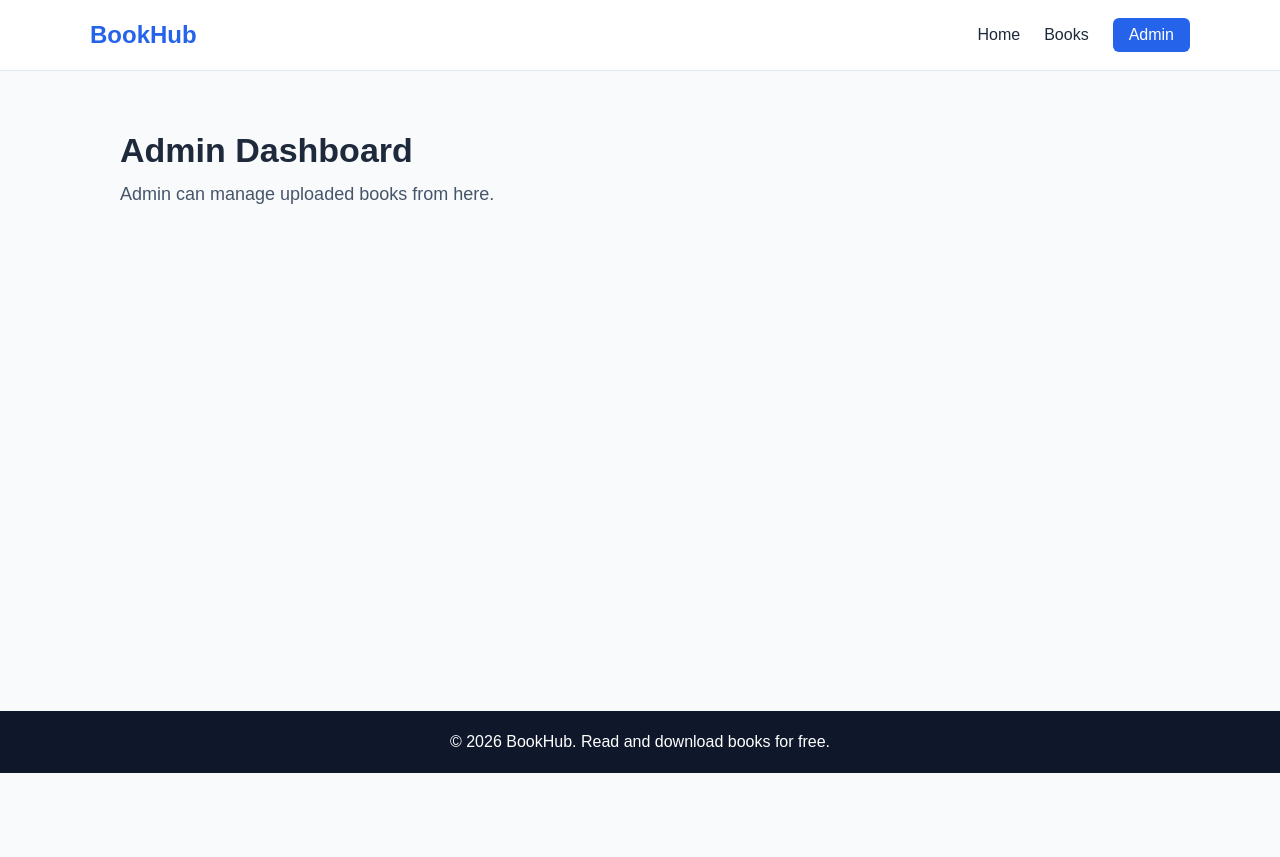
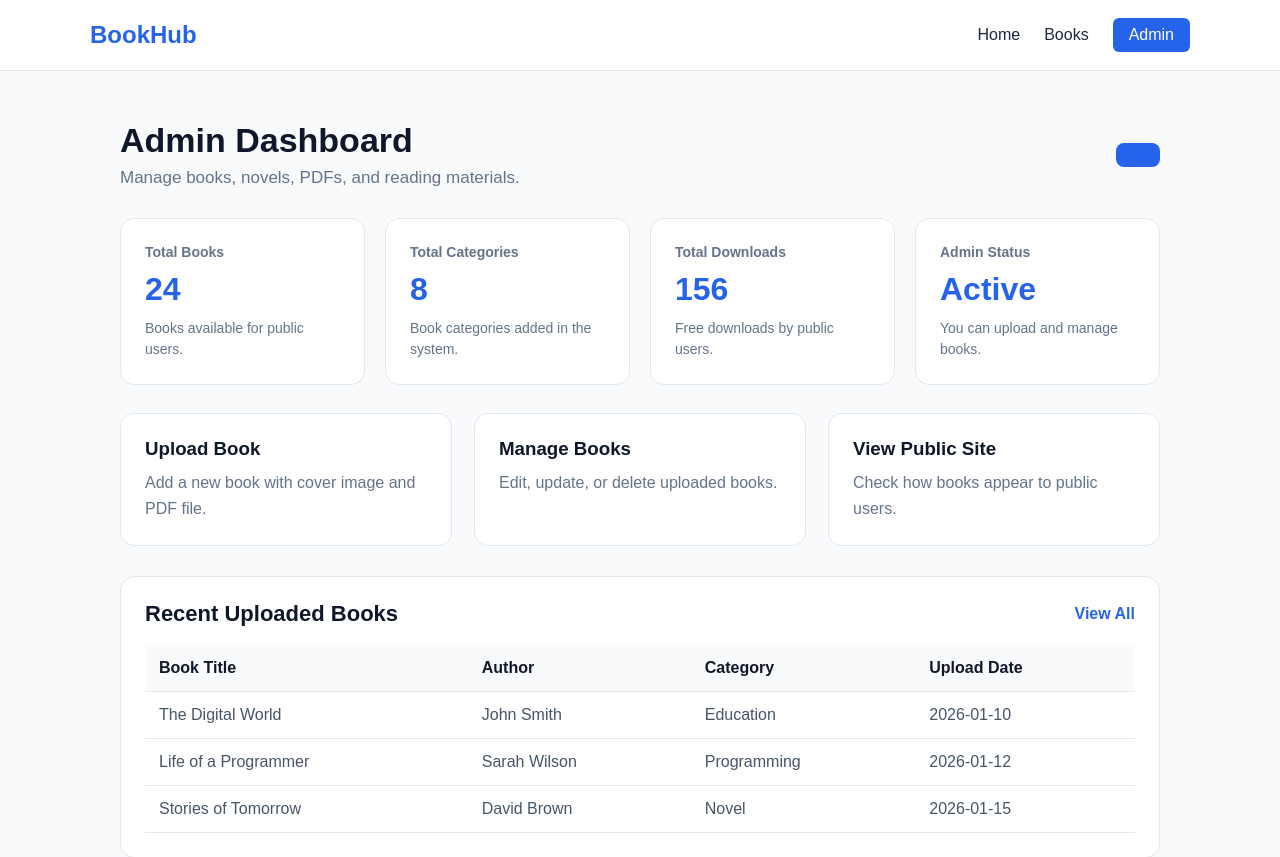
Before and after one commit to Aakashsah247/Book-management-system, a React app in the folder frontend/: page /admin/dashboard in a window 1280 px wide. Shown: the top 857 px of the page. Before the commit the page ends 800 px from the top, so only its background shows below. Built offline with nearby package versions, Linux system fonts and the light colour scheme; the HTML template or start-up script is replaced by a standard one.

Commit message:
admin dashboard created

```diff
--- a/frontend/src/index.css
+++ b/frontend/src/index.css
@@ -584,3 +584,157 @@ button.btn-outline {
   color: #2563eb;
   font-weight: bold;
 }
+.admin-page {
+  max-width: 1100px;
+  margin: auto;
+  padding: 50px 30px;
+}
+
+.admin-head {
+  display: flex;
+  justify-content: space-between;
+  align-items: center;
+  gap: 22px;
+  margin-bottom: 30px;
+}
+
+.admin-head h2 {
+  font-size: 34px;
+  color: #0f172a;
+  margin-bottom: 8px;
+}
+
+.admin-head p {
+  color: #64748b;
+  font-size: 17px;
+}
+
+.dashboard-grid {
+  display: grid;
+  grid-template-columns: repeat(4, 1fr);
+  gap: 20px;
+  margin-bottom: 28px;
+}
+
+.dashboard-card {
+  background-color: #ffffff;
+  border: 1px solid #e2e8f0;
+  padding: 24px;
+  border-radius: 14px;
+}
+
+.dashboard-card span {
+  color: #64748b;
+  font-size: 14px;
+  font-weight: bold;
+}
+
+.dashboard-card h3 {
+  font-size: 32px;
+  color: #2563eb;
+  margin: 10px 0;
+}
+
+.dashboard-card p {
+  color: #64748b;
+  line-height: 1.5;
+  font-size: 14px;
+}
+
+.admin-actions {
+  display: grid;
+  grid-template-columns: repeat(3, 1fr);
+  gap: 22px;
+  margin-bottom: 30px;
+}
+
+.action-card {
+  background-color: #ffffff;
+  border: 1px solid #e2e8f0;
+  padding: 24px;
+  border-radius: 14px;
+  transition: 0.3s;
+}
+
+.action-card:hover {
+  transform: translateY(-4px);
+  box-shadow: 0 12px 28px rgba(15, 23, 42, 0.1);
+}
+
+.action-card h3 {
+  color: #0f172a;
+  margin-bottom: 10px;
+}
+
+.action-card p {
+  color: #64748b;
+  line-height: 1.6;
+}
+
+.table-box {
+  background-color: #ffffff;
+  border: 1px solid #e2e8f0;
+  padding: 24px;
+  border-radius: 14px;
+  overflow-x: auto;
+}
+
+.table-head {
+  display: flex;
+  justify-content: space-between;
+  align-items: center;
+  margin-bottom: 18px;
+}
+
+.table-head h3 {
+  color: #0f172a;
+  font-size: 22px;
+}
+
+.table-head a {
+  color: #2563eb;
+  font-weight: bold;
+}
+
+table {
+  width: 100%;
+  border-collapse: collapse;
+  min-width: 700px;
+}
+
+th,
+td {
+  text-align: left;
+  padding: 14px;
+  border-bottom: 1px solid #e2e8f0;
+}
+
+th {
+  color: #0f172a;
+  background-color: #f8fafc;
+}
+
+td {
+  color: #475569;
+}
+
+@media (max-width: 900px) {
+  .admin-head {
+    flex-direction: column;
+    align-items: flex-start;
+  }
+
+  .dashboard-grid {
+    grid-template-columns: repeat(2, 1fr);
+  }
+
+  .admin-actions {
+    grid-template-columns: 1fr;
+  }
+}
+
+@media (max-width: 600px) {
+  .dashboard-grid {
+    grid-template-columns: 1fr;
+  }
+}
--- a/frontend/src/pages/AdminDashboard.jsx
+++ b/frontend/src/pages/AdminDashboard.jsx
@@ -1,8 +1,113 @@
+import { Link } from "react-router-dom";
+
+const recentBooks = [
+    {
+    id: 1,
+    title: "The Digital World",
+    author: "John Smith",
+    category: "Education",
+    date: "2026-01-10",
+  },
+  {
+    id: 2,
+    title: "Life of a Programmer",
+    author: "Sarah Wilson",
+    category: "Programming",
+    date: "2026-01-12",
+  },
+  {
+    id: 3,
+    title: "Stories of Tomorrow",
+    author: "David Brown",
+    category: "Novel",
+    date: "2026-01-15",
+  },
+]
+
 function AdminDashboard() {
     return (
-         <section className="page">
-            <h2>Admin Dashboard</h2>
-            <p>Admin can manage uploaded books from here.</p>
+         <section className="admin-page">
+            <div className="admin-head">
+                <div>
+                    <h2>Admin Dashboard</h2>
+                    <p>Manage books, novels, PDFs, and reading materials.</p>
+                </div>
+
+                    <Link to = "/admin/upload" className="btn-primary"></Link>
+                </div>
+
+                <div className="dashboard-grid">
+                    <div className="dashboard-card">
+                        <span>Total Books</span>
+                        <h3>24</h3>
+                        <p>Books available for public users.</p>
+                    </div>
+
+                    <div className="dashboard-card">
+                        <span>Total Categories</span>
+                        <h3>8</h3>
+                        <p>Book categories added in the system.</p>
+                    </div>
+
+                    <div className="dashboard-card">
+                        <span>Total Downloads</span>
+                        <h3>156</h3>
+                        <p>Free downloads by public users.</p>
+                    </div>
+
+                    <div className="dashboard-card">
+                        <span>Admin Status</span>
+                        <h3>Active</h3>
+                        <p>You can upload and manage books.</p>
+                    </div>
+                </div>
+
+                <div className="admin-actions">
+                    <Link to = "/admin/upload" className="action-card">
+                    <h3>Upload Book</h3>
+                    <p>Add a new book with cover image and PDF file.</p>
+                    </Link>
+
+                    <Link to ="/admin/books" className="action-card">
+                    <h3>Manage Books</h3>
+                    <p>Edit, update, or delete uploaded books.</p>
+                    </Link>
+
+                    <Link to="/books" className="action-card">
+                    <h3>View Public Site</h3>
+                    <p>Check how books appear to public users.</p>
+                    </Link>
+                </div>
+
+                <div className="table-box">
+                    <div className="table-head">
+                        <h3>Recent Uploaded Books</h3>
+                        <Link to="/admin/books">View All</Link>
+                    </div>
+
+                    <table>
+                        <thead>
+                            <tr>
+                                <th>Book Title</th>
+                                <th>Author</th>
+                                <th>Category</th>
+                                <th>Upload Date</th>
+                            </tr>
+                        </thead>
+
+                        <tbody>
+                            {recentBooks.map((book) =>(
+                                <tr key={book.id}>
+                                    <td >{book.title}</td>
+                                    <td>{book.author}</td>
+                                    <td>{book.category}</td>
+                                    <td>{book.date}</td>
+                                </tr>
+                            ))
+                            }
+                        </tbody>
+                    </table>
+                </div>
          </section>
     )
 }
```
